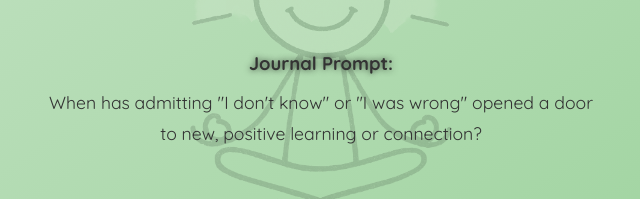
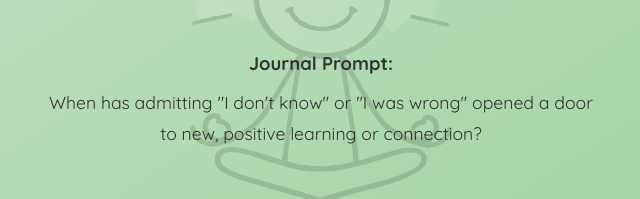
Before and after one commit to ask-andrew/consciouscards, a plain HTML site: page index.html in a window 1280 px wide. Shown: the part 402-601 px from the top of the page, 319-959 px from the left. Drawn offline with nearby package versions, Linux system fonts and the light colour scheme.

Commit message:
Remove unwanted text-shadow from card labels

```diff
--- a/style.css
+++ b/style.css
@@ -299,8 +299,6 @@ p {
     margin-bottom: 8px;
     font-size: 1.15em;
     color: inherit;
-    /* Enhanced text shadow for readability */
-    text-shadow: 0px 0px 6px rgba(0,0,0,0.7);
 }
 
 .card-text {
```
